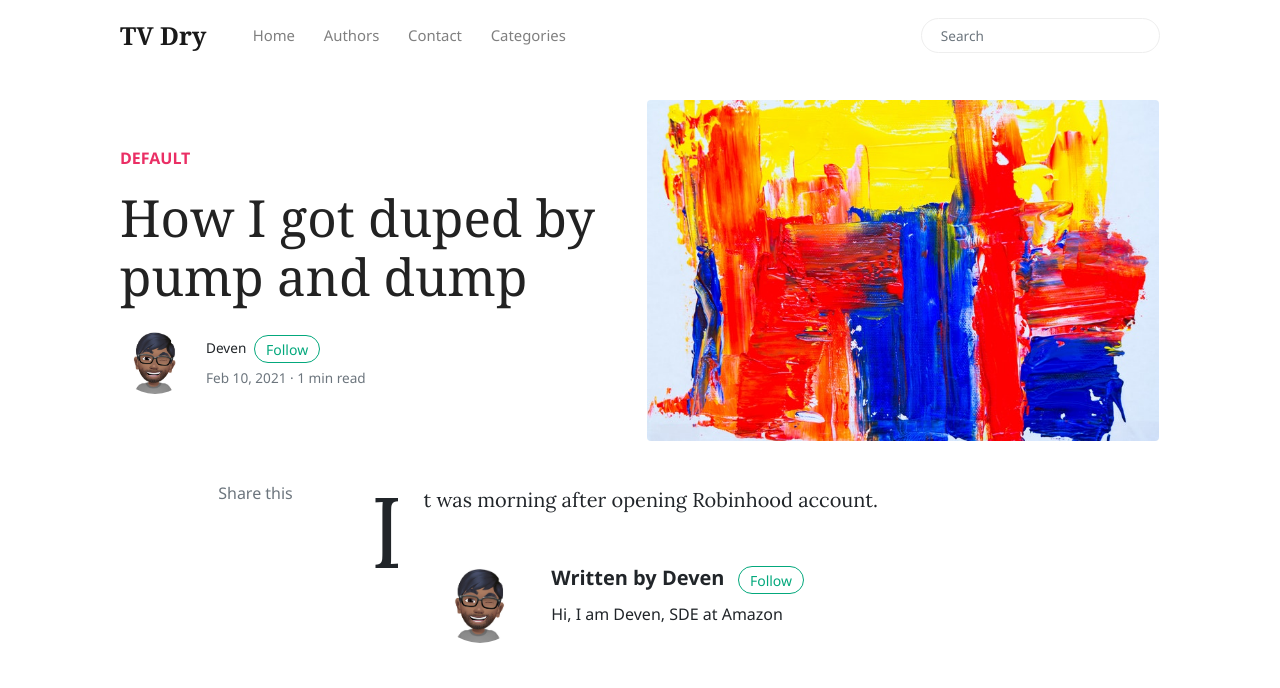
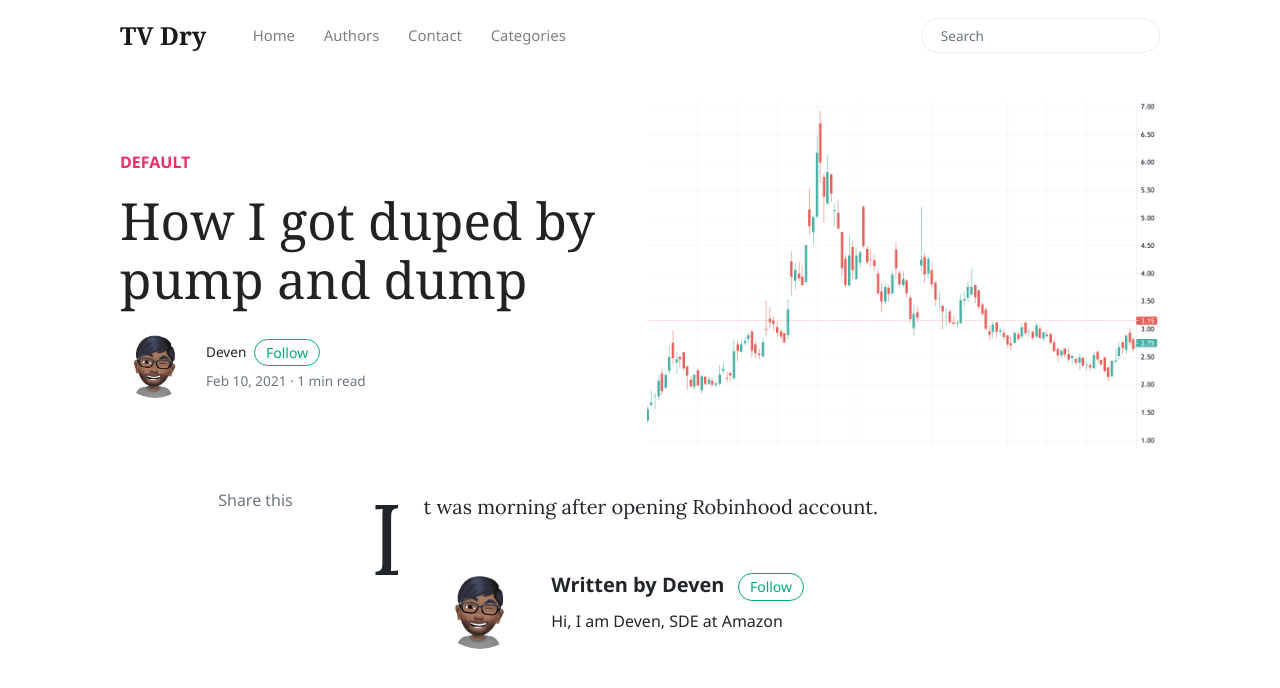
Before and after one commit to devnull-cmd/tvdry-jekyll, a Jekyll site: the page built from _posts/2021-02-10-how-i-got-duped-by-pump-and-dump.markdown, in a window 1280 px wide. Shown: the top 688 px of the page. Built offline with Jekyll 4.4.1, drawn with Linux system fonts in a browser that asks for light colours; nearby versions of some CDN libraries; comment, search, counter and statistics services are not loaded.

Commit message:
Update 2021-02-10-how-i-got-duped-by-pump-and-dump.markdown

```diff
--- a/_posts/2021-02-10-how-i-got-duped-by-pump-and-dump.markdown
+++ b/_posts/2021-02-10-how-i-got-duped-by-pump-and-dump.markdown
@@ -2,7 +2,7 @@
 layout: post
 title:  "How I got duped by pump and dump"
 categories: [ Default ]
-image: assets/images/demo1.jpg
+image: assets/images/Screen Shot 2021-03-10 at 11.14.17 PM.png
 ---
 
 It was morning after opening Robinhood account.
```
